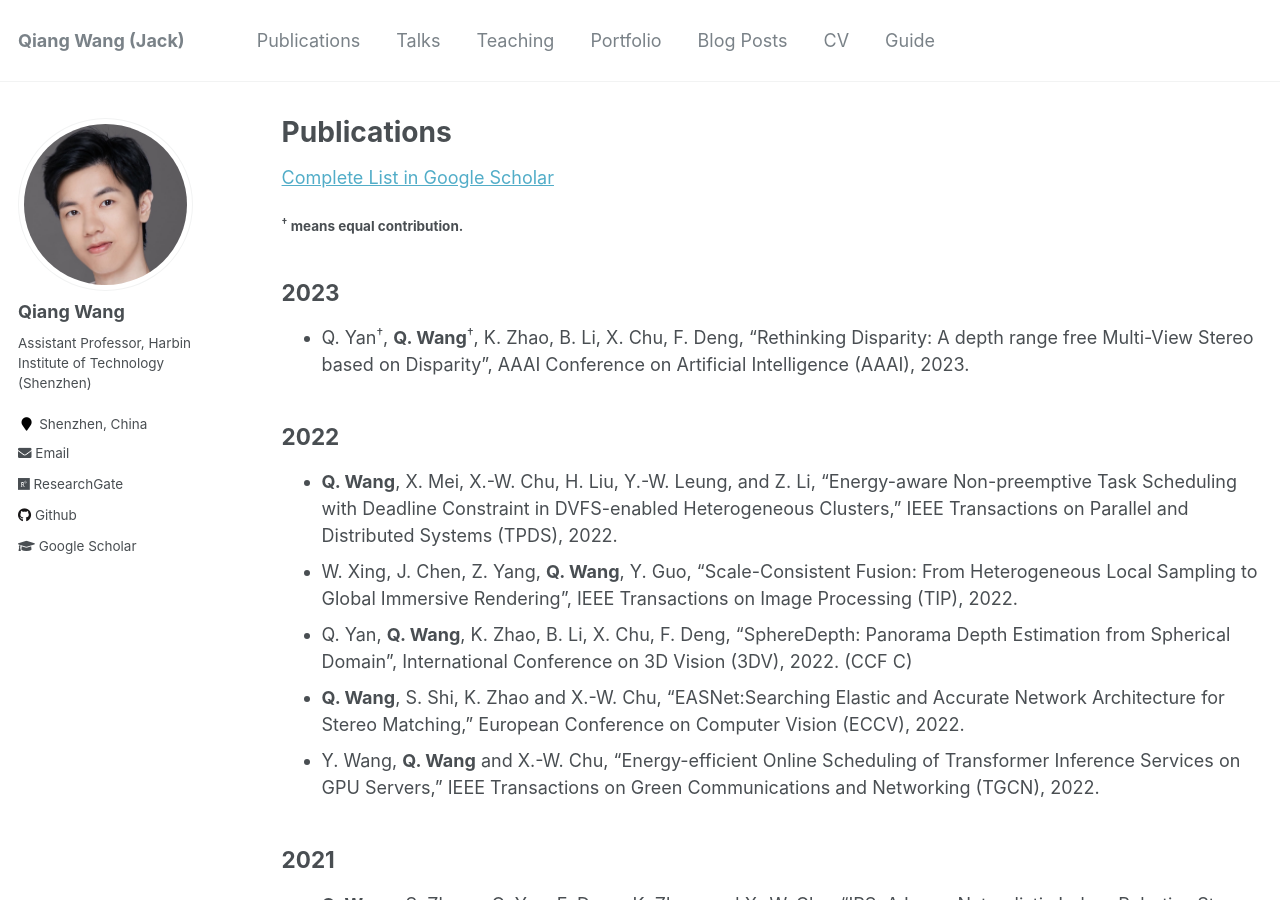
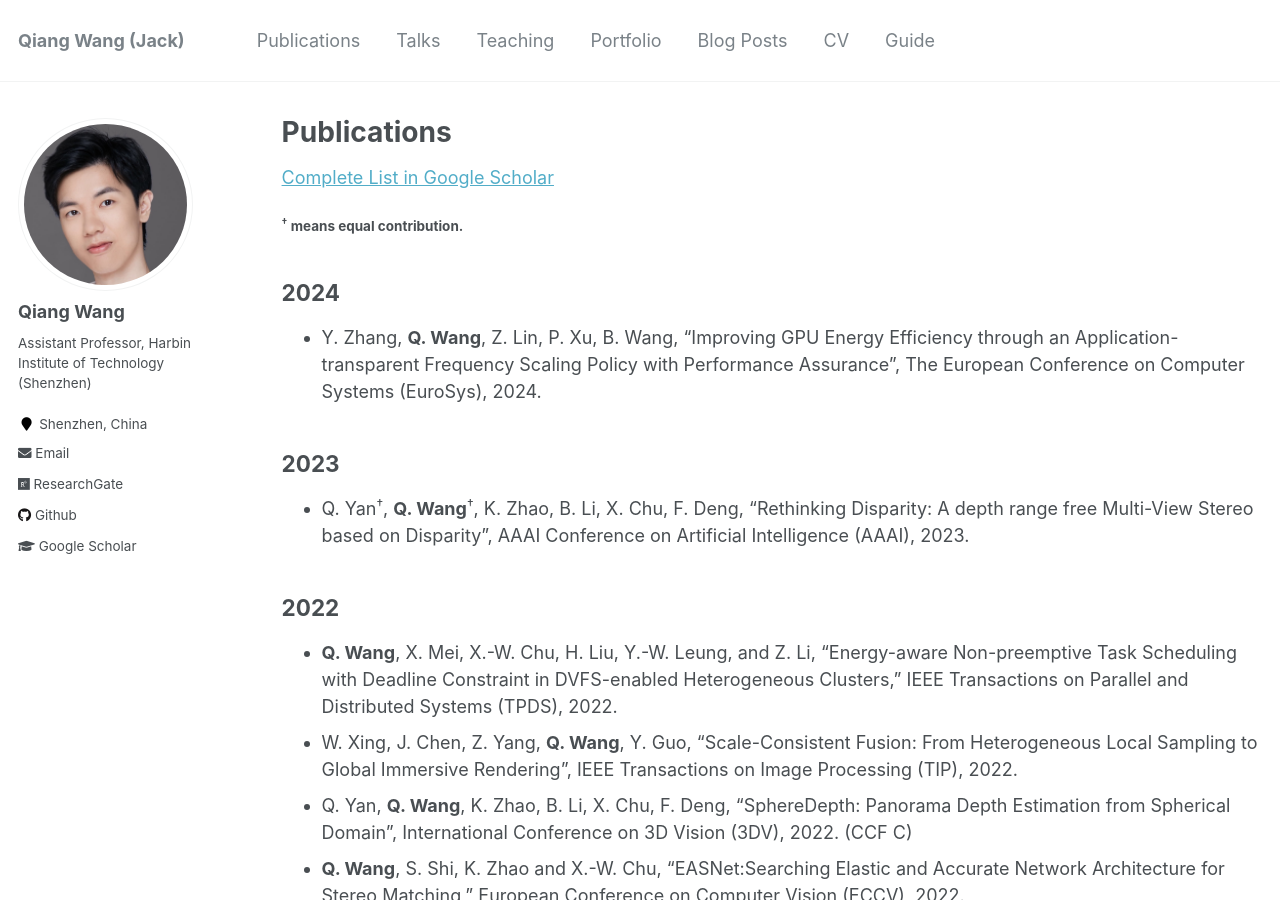
Before and after one commit to blackjack2015/blackjack2015.github.io, a Jekyll site: the page built from _pages/publications.md, in a window 1280 px wide and 900 px high. Built offline with Jekyll 4.4.1, drawn with Linux system fonts in a browser that asks for light colours.

Commit message:
Update publications.md

```diff
--- a/_pages/publications.md
+++ b/_pages/publications.md
@@ -18,6 +18,9 @@ author_profile: true
 -->
 [Complete List in Google Scholar](https://scholar.google.com/citations?user=6YzjcNgAAAAJ&hl=en)
 #### <sup>&dagger;</sup> means equal contribution.
+
+## 2024
++ Y. Zhang, **Q. Wang**, Z. Lin, P. Xu, B. Wang, "Improving GPU Energy Efficiency through an Application-transparent Frequency Scaling Policy with Performance Assurance", The European Conference on Computer Systems (EuroSys), 2024.
 
 ## 2023
 + Q. Yan<sup>&dagger;</sup>, **Q. Wang**<sup>&dagger;</sup>, K. Zhao, B. Li, X. Chu, F. Deng, "Rethinking Disparity: A depth range free Multi-View Stereo based on Disparity", AAAI Conference on Artificial Intelligence (AAAI), 2023.
```
